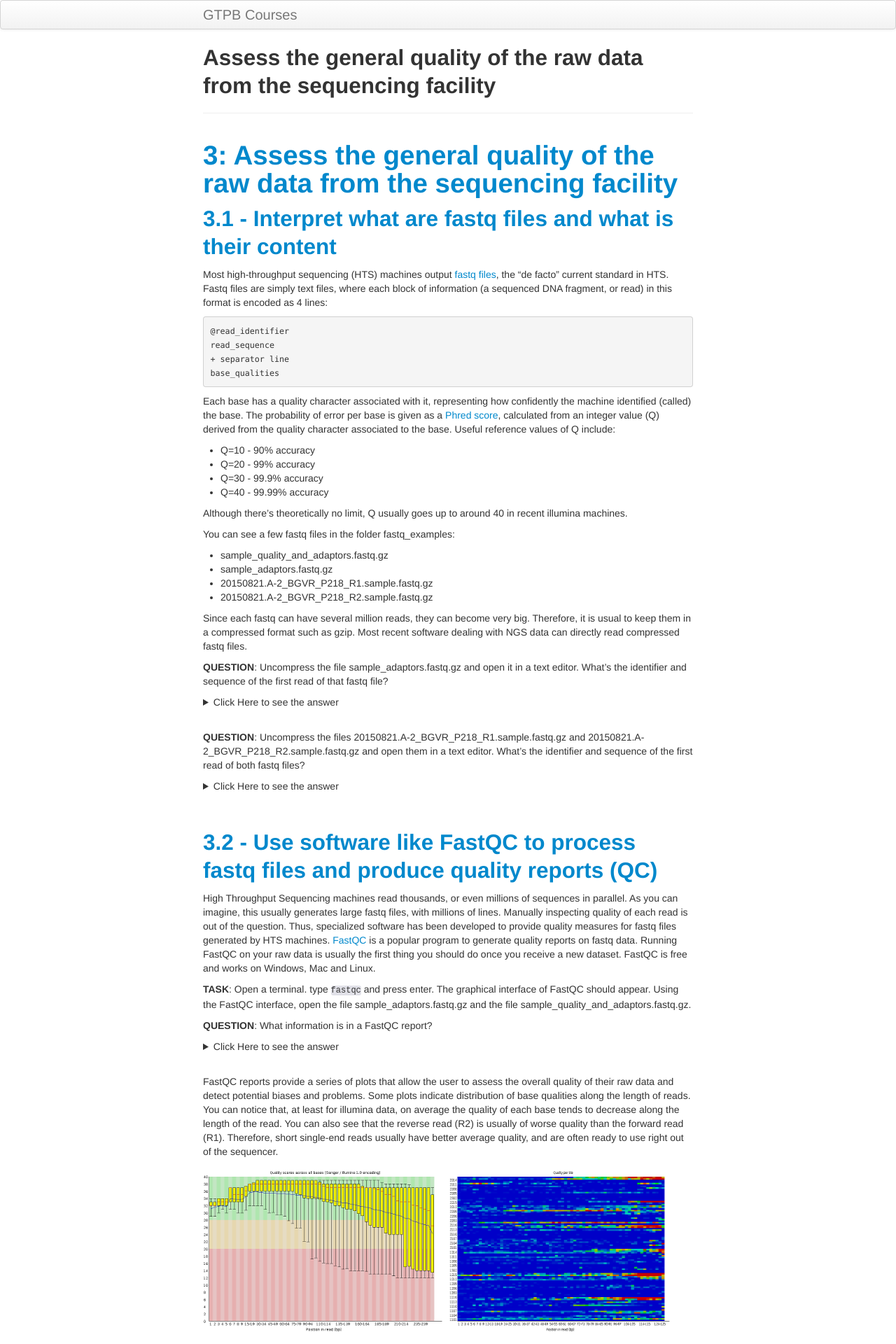
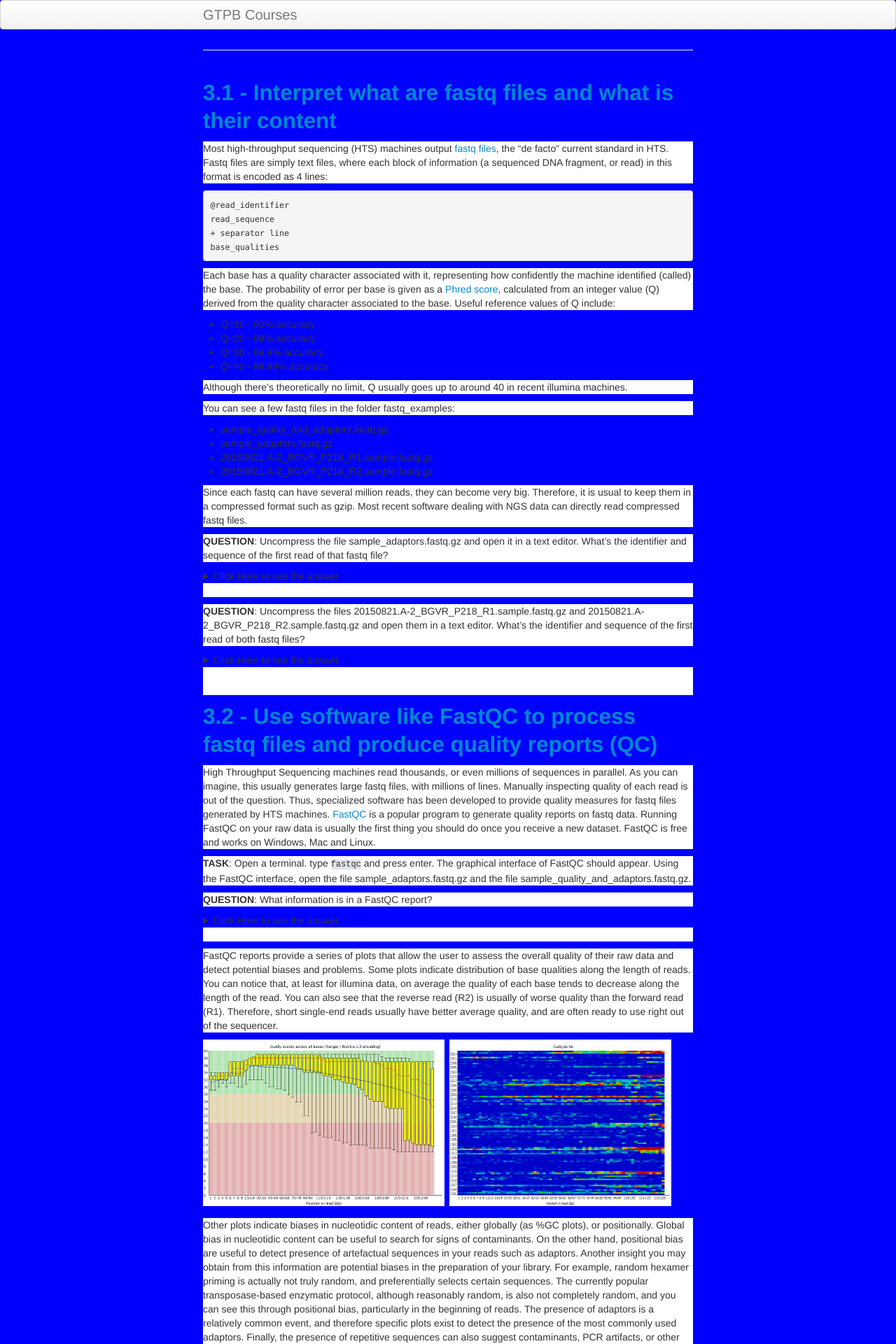
Before and after one commit to GTPB/ADER19F, a Jekyll site: the page built from pages/L03.md, in a window 1280 px wide. Shown: the top 1920 px of the page at 70% size. Built offline with Jekyll 4.4.1, drawn with Linux system fonts in a browser that asks for light colours; our own code applies the rules of GitHub Pages for plain Markdown files.

Commit message:
Update L03.md

```diff
--- a/pages/L03.md
+++ b/pages/L03.md
@@ -1,9 +1,12 @@
 ---
 layout: page
-title: Assess the general quality of the raw data from the sequencing facility
+title: 3: Assess the general quality of the raw data from the sequencing facility
 ---
 
-# <a id="LO3">3: Assess the general quality of the raw data from the sequencing facility</a>
+<style> body { background-color:blue; }
+.highlightme { background-color:#FFFF00; }
+p { background-color:#FFFFFF; }
+</style>
 
 ## <a id="LO3.1">3.1 - Interpret what are fastq files and what is their content</a>
 
```
